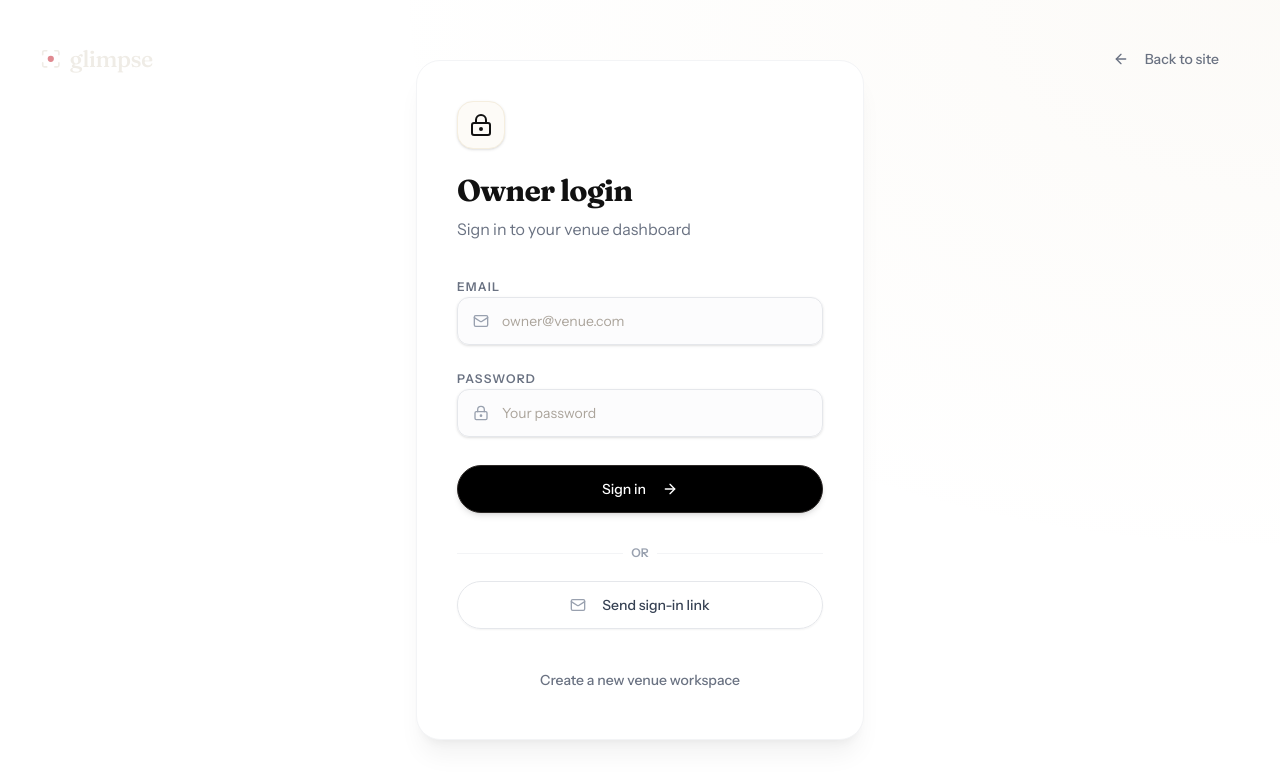
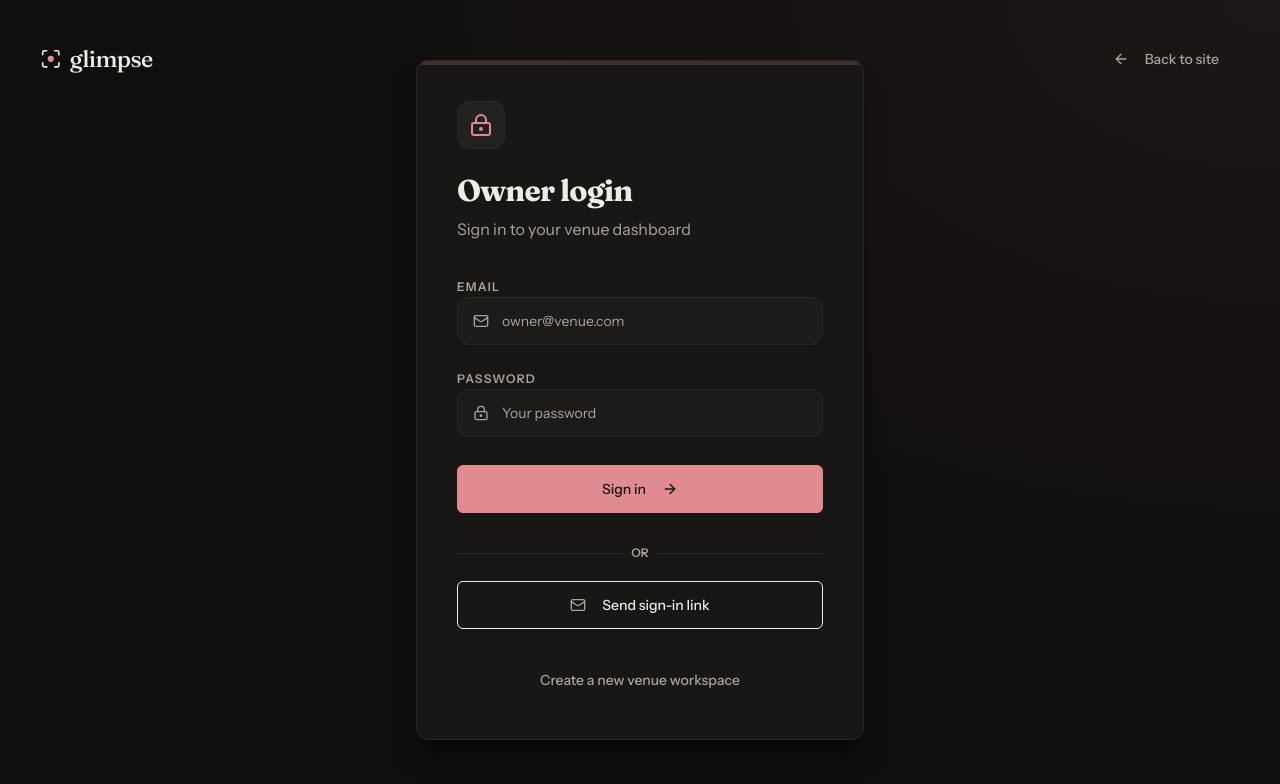
Before and after one commit to Smarticus81/Venue-Vision-Weaver, a React (Vite) app in the folder artifacts/wedding-app/: page /login in a window 1280 px wide. Shown: the top 784 px of the page. Built offline with nearby package versions, Linux system fonts and the light colour scheme.

Commit message:
Re-skin owner login, find-my-gallery, and 404 pages to darkroom theme
Co-Authored-By: Claude Fable 5 <noreply@anthropic.com>
Claude-Session: https://claude.ai/code/session_01MdCq4HWagxzXQ3K674R9d2

```diff
--- a/artifacts/wedding-app/src/pages/OwnerLoginPage.tsx
+++ b/artifacts/wedding-app/src/pages/OwnerLoginPage.tsx
@@ -107,23 +107,23 @@ export default function OwnerLoginPage() {
 
   if (isTokenExchange) {
     return (
-      <div className="min-h-screen bg-white flex items-center justify-center">
-        <Loader2 className="h-10 w-10 animate-spin text-gold" />
+      <div className="min-h-screen bg-background flex items-center justify-center">
+        <Loader2 className="h-10 w-10 animate-spin text-rose" />
       </div>
     );
   }
 
   return (
-    <div className="min-h-screen bg-white text-[#111111] font-sans selection:bg-gold selection:text-white flex flex-col">
+    <div className="min-h-screen bg-background text-foreground font-sans flex flex-col">
       <header className="absolute top-0 w-full p-6 sm:p-10 flex items-center justify-between z-10">
         <GlimpseLogo href="/" />
-        <Button variant="ghost" onClick={() => setLocation("/")} className="text-sm font-medium text-gray-500 hover:text-[#111111]">
+        <Button variant="ghost" onClick={() => setLocation("/")} className="text-sm font-medium text-muted-foreground hover:text-foreground">
           <ArrowLeft className="mr-2 h-4 w-4" /> Back to site
         </Button>
       </header>
 
       <main className="flex-1 flex items-center justify-center p-6 relative">
-        <div className="absolute inset-0 bg-[radial-gradient(ellipse_at_top_right,rgba(194,163,107,0.05),transparent_50%)] pointer-events-none" />
+        <div className="absolute inset-0 bg-[radial-gradient(ellipse_at_top_right,hsl(var(--rose)/0.06),transparent_50%)] pointer-events-none" />
 
         <motion.div
           initial={{ opacity: 0, y: 20 }}
@@ -131,37 +131,37 @@ export default function OwnerLoginPage() {
           transition={{ duration: 0.6, ease: [0.16, 1, 0.3, 1] }}
           className="w-full max-w-md"
         >
-          <div className="bg-white rounded-3xl border border-gray-100 p-8 sm:p-10 shadow-xl shadow-black/5 relative overflow-hidden">
-            <div className="absolute top-0 left-0 w-full h-1 bg-gold/20" />
+          <div className="bg-card rounded-xl border border-card-border p-8 sm:p-10 shadow-xl shadow-black/40 relative overflow-hidden">
+            <div className="absolute top-0 left-0 w-full h-1 bg-rose/20" />
 
             <div className="mb-8">
-              <div className="w-12 h-12 rounded-2xl bg-[#fdfbf7] flex items-center justify-center mb-6 text-gold shadow-sm border border-[#f5eedf]">
+              <div className="w-12 h-12 rounded-xl bg-secondary flex items-center justify-center mb-6 text-rose border border-border">
                 <LockKeyhole className="h-6 w-6" />
               </div>
-              <h1 className="text-3xl font-bold tracking-tight text-[#111111]">Owner login</h1>
-              <p className="mt-2 text-gray-500 font-light">
+              <h1 className="text-3xl font-bold tracking-tight text-foreground">Owner login</h1>
+              <p className="mt-2 text-muted-foreground font-light">
                 Sign in to your venue dashboard
               </p>
             </div>
 
             {tokenError && (
-              <div className="mb-6 rounded-xl border border-rose-100 bg-rose-50/50 p-4 text-sm text-rose-600">
+              <div className="mb-6 rounded-xl border border-red-500/20 bg-red-500/10 p-4 text-sm text-red-400">
                 {tokenError}
               </div>
             )}
 
             <form onSubmit={handlePasswordLogin} className="space-y-5">
               <div className="space-y-2">
-                <Label htmlFor="owner-email" className="text-xs font-semibold uppercase tracking-widest text-gray-500">Email</Label>
+                <Label htmlFor="owner-email" className="text-xs font-semibold uppercase tracking-widest text-muted-foreground">Email</Label>
                 <div className="relative">
-                  <Mail className="absolute left-4 top-1/2 h-4 w-4 -translate-y-1/2 text-gray-400" />
+                  <Mail className="absolute left-4 top-1/2 h-4 w-4 -translate-y-1/2 text-muted-foreground" />
                   <Input
                     id="owner-email"
                     type="email"
                     required
                     value={email}
                     onChange={(e) => setEmail(e.target.value)}
-                    className="h-12 pl-11 rounded-xl border-gray-200 bg-gray-50/50 focus-visible:ring-gold"
+                    className="h-12 pl-11 rounded-xl border-border bg-secondary/50 focus-visible:ring-ring"
                     placeholder="owner@venue.com"
                     data-testid="owner-login-email"
                     autoComplete="email"
@@ -170,16 +170,16 @@ export default function OwnerLoginPage() {
               </div>
 
               <div className="space-y-2">
-                <Label htmlFor="owner-password" className="text-xs font-semibold uppercase tracking-widest text-gray-500">Password</Label>
+                <Label htmlFor="owner-password" className="text-xs font-semibold uppercase tracking-widest text-muted-foreground">Password</Label>
                 <div className="relative">
-                  <LockKeyhole className="absolute left-4 top-1/2 h-4 w-4 -translate-y-1/2 text-gray-400" />
+                  <LockKeyhole className="absolute left-4 top-1/2 h-4 w-4 -translate-y-1/2 text-muted-foreground" />
                   <Input
                     id="owner-password"
                     type="password"
                     required
                     value={password}
                     onChange={(e) => setPassword(e.target.value)}
-                    className="h-12 pl-11 rounded-xl border-gray-200 bg-gray-50/50 focus-visible:ring-gold"
+                    className="h-12 pl-11 rounded-xl border-border bg-secondary/50 focus-visible:ring-ring"
                     placeholder="Your password"
                     data-testid="owner-login-password"
                     autoComplete="current-password"
@@ -189,8 +189,9 @@ export default function OwnerLoginPage() {
 
               <Button
                 type="submit"
+                variant="rose"
                 disabled={isSubmitting}
-                className="w-full h-12 bg-black hover:bg-gray-800 text-white rounded-full font-medium mt-2 transition-all shadow-md"
+                className="w-full h-12 font-medium mt-2 transition-all"
                 data-testid="owner-login-submit"
               >
                 {isSubmitting ? <Loader2 className="mr-2 h-4 w-4 animate-spin" /> : null}
@@ -201,10 +202,10 @@ export default function OwnerLoginPage() {
             <div className="mt-8 flex flex-col gap-3">
               <div className="relative">
                 <div className="absolute inset-0 flex items-center">
-                  <span className="w-full border-t border-gray-100" />
+                  <span className="w-full border-t border-border" />
                 </div>
                 <div className="relative flex justify-center text-xs uppercase font-semibold">
-                  <span className="bg-white px-2 text-gray-400">Or</span>
+                  <span className="bg-card px-2 text-muted-foreground">Or</span>
                 </div>
               </div>
               <Button
@@ -212,13 +213,13 @@ export default function OwnerLoginPage() {
                 variant="outline"
                 onClick={handleMagicLink}
                 disabled={isSendingLink}
-                className="w-full h-12 rounded-full font-medium border-gray-200 hover:bg-gray-50 text-gray-700 mt-2"
+                className="w-full h-12 font-medium mt-2"
                 data-testid="owner-magic-link"
               >
                 {isSendingLink ? (
                   <Loader2 className="mr-2 h-4 w-4 animate-spin" />
                 ) : (
-                  <Mail className="mr-2 h-4 w-4 text-gray-400" />
+                  <Mail className="mr-2 h-4 w-4 text-muted-foreground" />
                 )}
                 Send sign-in link
               </Button>
@@ -229,7 +230,7 @@ export default function OwnerLoginPage() {
                 type="button"
                 variant="ghost"
                 onClick={() => setLocation("/create-venue")}
-                className="text-gray-500 hover:text-[#111111]"
+                className="text-muted-foreground hover:text-foreground"
                 data-testid="owner-create-account"
               >
                 Create a new venue workspace
--- a/artifacts/wedding-app/src/pages/not-found.tsx
+++ b/artifacts/wedding-app/src/pages/not-found.tsx
@@ -7,26 +7,27 @@ export default function NotFound() {
   const [, setLocation] = useLocation();
 
   return (
-    <div className="min-h-screen w-full flex flex-col bg-white text-[#111111] font-sans">
+    <div className="min-h-screen w-full flex flex-col bg-background text-foreground font-sans">
       <header className="p-6 sm:p-10 flex items-center justify-center">
         <GlimpseLogo href="/" />
       </header>
 
       <main className="flex-1 flex items-center justify-center p-6 pb-24">
-        <div className="w-full max-w-md bg-white rounded-3xl border border-gray-100 p-8 sm:p-10 shadow-xl shadow-black/5 text-center">
-          <div className="w-16 h-16 rounded-full bg-rose-50 flex items-center justify-center mx-auto text-rose-500 border border-rose-100 mb-6">
+        <div className="w-full max-w-md bg-card rounded-xl border border-card-border p-8 sm:p-10 shadow-xl shadow-black/40 text-center">
+          <div className="w-16 h-16 rounded-full bg-red-500/10 flex items-center justify-center mx-auto text-red-400 border border-red-500/20 mb-6">
             <AlertCircle className="h-8 w-8" />
           </div>
 
-          <h1 className="font-playfair text-3xl mb-3 text-[#111111]">Page Not Found</h1>
-          <p className="text-gray-500 font-light leading-relaxed mb-8">
+          <h1 className="font-display text-3xl mb-3 text-foreground">Page Not Found</h1>
+          <p className="text-muted-foreground font-light leading-relaxed mb-8">
             The page you're looking for doesn't exist or has moved.
           </p>
 
           <div className="flex flex-col gap-3">
             <Button
+              variant="rose"
               onClick={() => setLocation("/")}
-              className="w-full h-12 bg-black hover:bg-gray-800 text-white rounded-full font-medium"
+              className="w-full h-12 font-medium"
               data-testid="notfound-home"
             >
               <Home className="mr-2 h-4 w-4" /> Main site
@@ -34,7 +35,7 @@ export default function NotFound() {
             <Button
               variant="outline"
               onClick={() => setLocation("/find-my-gallery")}
-              className="w-full h-12 rounded-full font-medium border-gray-200"
+              className="w-full h-12 font-medium"
               data-testid="notfound-find-gallery"
             >
               <Search className="mr-2 h-4 w-4" /> Find my gallery
@@ -42,7 +43,7 @@ export default function NotFound() {
             <Button
               variant="ghost"
               onClick={() => setLocation("/create-venue")}
-              className="w-full h-12 rounded-full text-gray-500 hover:text-[#111111]"
+              className="w-full h-12 text-muted-foreground hover:text-foreground"
               data-testid="notfound-venues"
             >
               <Building2 className="mr-2 h-4 w-4" /> Venue sign up
```
Also changed, not shown: artifacts/wedding-app/src/pages/FindMyGalleryPage.tsx (+20 -19 lines).
